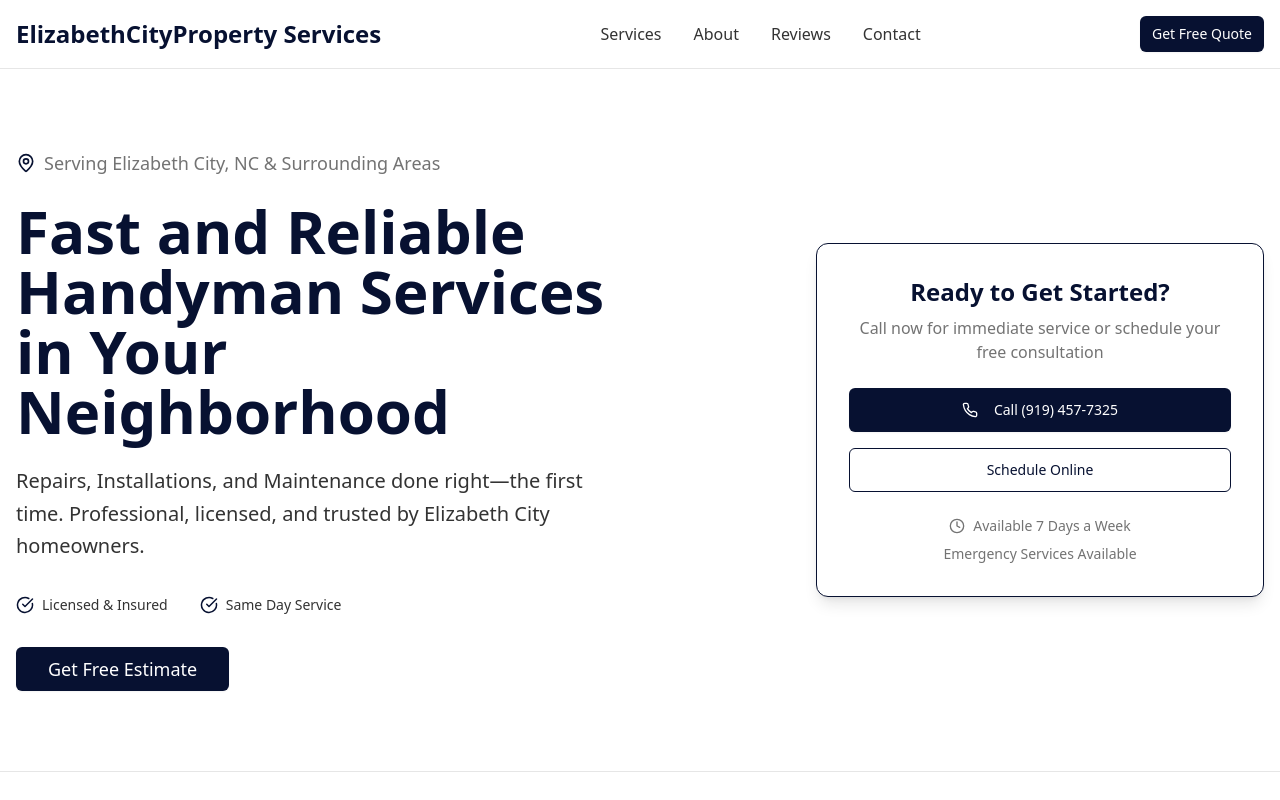
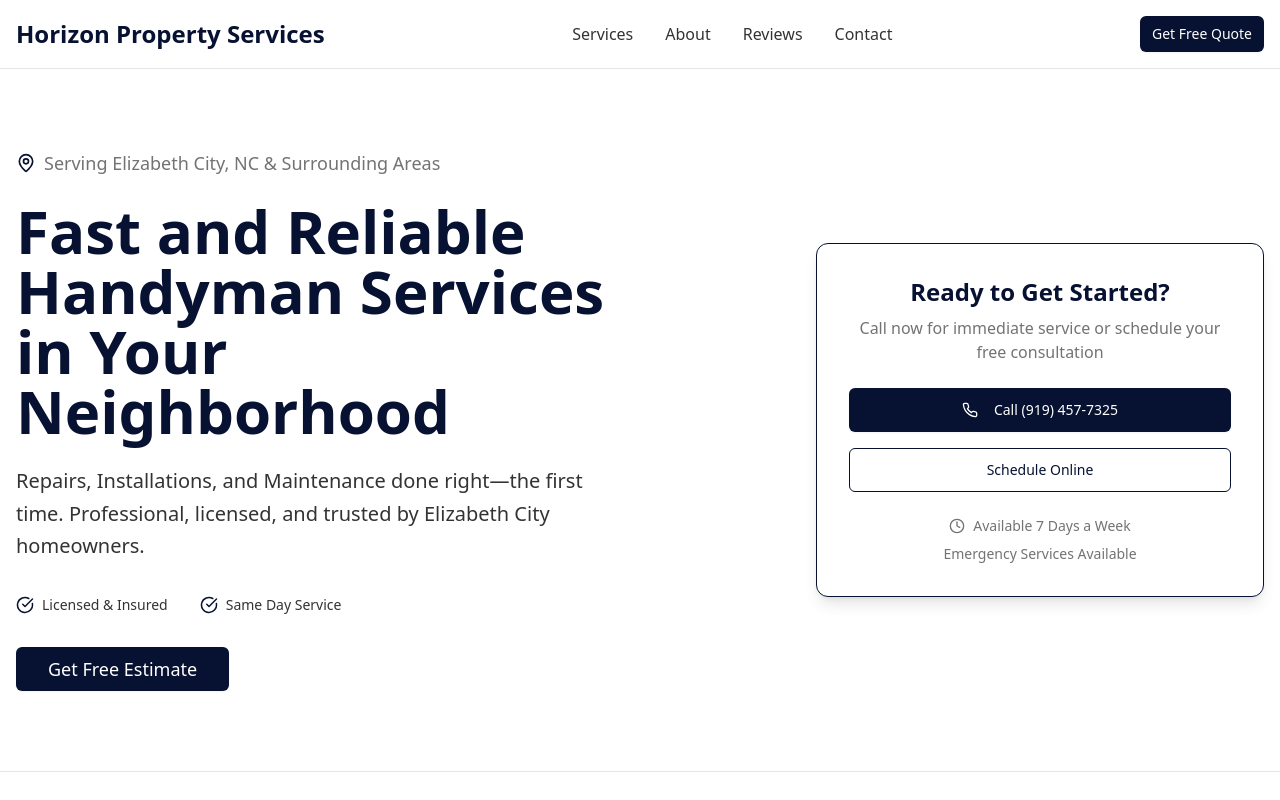
Before and after one commit to itsnickphillips/elizabeth-city-handy-hub, a React (Vite) app: page / in a window 1280 px wide. Shown: the top 800 px of the page. Built offline with nearby package versions, Linux system fonts and the light colour scheme.

Commit message:
Update business name
Replaced all instances of "Elizabeth City Property Services" with "Horizon Property Services" across the site, including header, footer, hero sections, and meta tags. The location name "Elizabeth City" remains unchanged for SEO purposes.

```diff
--- a/index.html
+++ b/index.html
@@ -3,12 +3,12 @@
   <head>
     <meta charset="UTF-8" />
     <meta name="viewport" content="width=device-width, initial-scale=1.0" />
-    <title>Professional Handyman Services in Elizabeth City, NC | ElizabethCity Pro</title>
+    <title>Professional Handyman Services in Elizabeth City, NC | Horizon Property Services</title>
     <meta name="description" content="Trusted handyman services in Elizabeth City, NC. Licensed professionals offering repairs, installations, painting, electrical, plumbing & more. Free estimates. Same-day service available." />
-    <meta name="author" content="ElizabethCity Pro" />
+    <meta name="author" content="Horizon Property Services" />
     <meta name="keywords" content="handyman Elizabeth City NC, home repair, painting, electrical, plumbing, installation services, licensed contractor" />
 
-    <meta property="og:title" content="Professional Handyman Services in Elizabeth City, NC | ElizabethCity Pro" />
+    <meta property="og:title" content="Professional Handyman Services in Elizabeth City, NC | Horizon Property Services" />
     <meta property="og:description" content="Trusted handyman services in Elizabeth City, NC. Licensed professionals offering repairs, installations, painting, electrical, plumbing & more. Free estimates." />
     <meta property="og:type" content="website" />
     <meta property="og:image" content="https://lovable.dev/opengraph-image-p98pqg.png" />
--- a/src/components/Contact.tsx
+++ b/src/components/Contact.tsx
@@ -128,7 +128,7 @@ const Contact = () => {
                     </div>
                     <div>
                       <p className="font-semibold text-gray-900">Email Us</p>
-                      <p className="text-primary">office@elizabethcitypropertyservices.com</p>
+                      <p className="text-primary">office@horizonpropertyservices.com</p>
                       <p className="text-sm text-gray-600">We respond within 2 hours</p>
                     </div>
                   </div>
--- a/src/components/Footer.tsx
+++ b/src/components/Footer.tsx
@@ -18,7 +18,7 @@ const Footer = () => {
           {/* Company Info */}
           <div>
             <div className="text-2xl font-bold mb-4">
-              ElizabethCity<span className="text-accent">Property Services</span>
+              Horizon<span className="text-accent"> Property Services</span>
             </div>
             <p className="text-accent mb-6">
               Your trusted local handyman service in Elizabeth City, NC.
@@ -90,7 +90,7 @@ const Footer = () => {
               <div className="flex items-center space-x-3">
                 <Mail size={18} />
                 <div>
-                  <p>office@elizabethcitypropertyservices.com</p>
+                  <p>office@horizonpropertyservices.com</p>
                   <p className="text-sm">2-hour response time</p>
                 </div>
               </div>
@@ -116,7 +116,7 @@ const Footer = () => {
         <div className="container mx-auto px-4 py-6">
           <div className="flex flex-col md:flex-row justify-between items-center text-sm text-gray-400">
             <div className="mb-4 md:mb-0">
-              <p>&copy; 2024 ElizabethCity Pro. All rights reserved.</p>
+              <p>&copy; 2024 Horizon Property Services. All rights reserved.</p>
             </div>
             <div className="flex space-x-6">
               <a href="#" className="hover:text-white transition-colors">Privacy Policy</a>
--- a/src/components/Header.tsx
+++ b/src/components/Header.tsx
@@ -8,7 +8,7 @@ const Header = () => {
           {/* Logo */}
           <div className="flex items-center">
             <div className="text-2xl font-bold text-primary">
-              ElizabethCity<span className="text-primary">Property Services</span>
+              Horizon<span className="text-primary"> Property Services</span>
             </div>
           </div>
 
```
